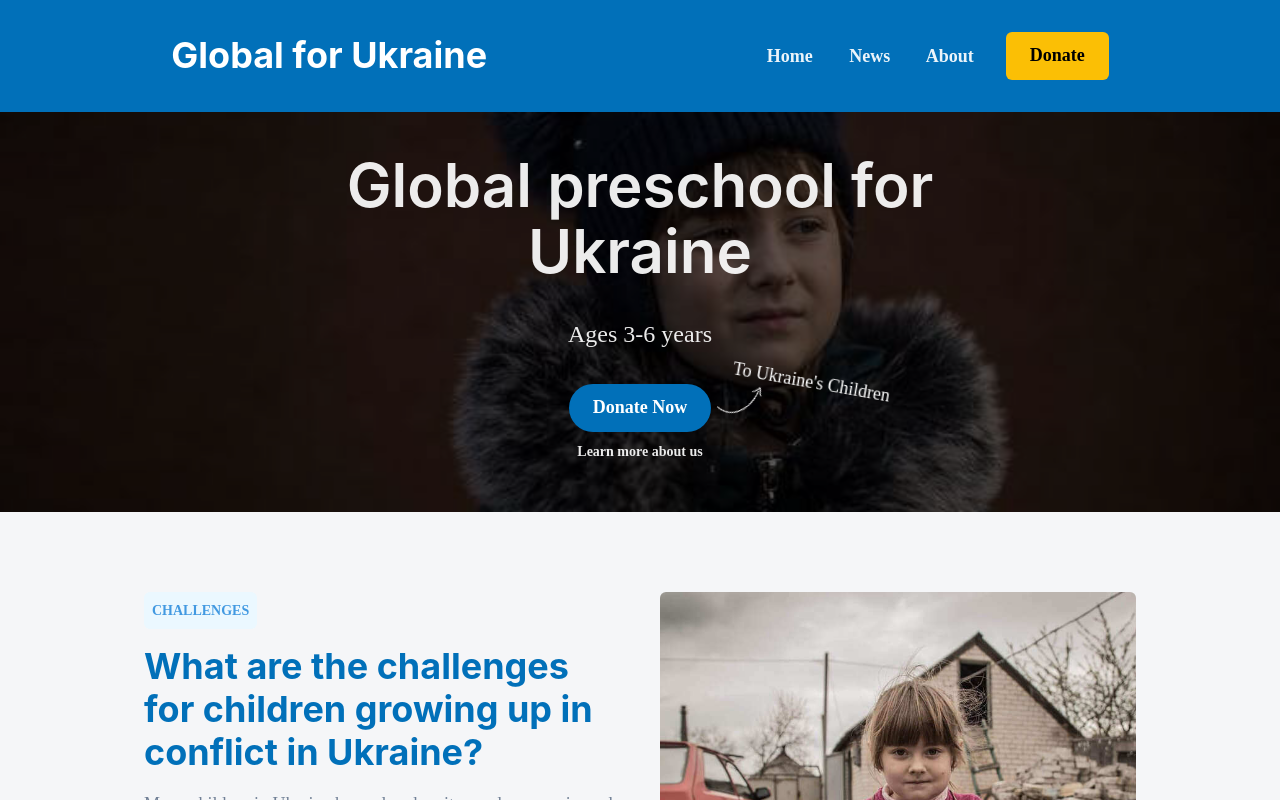
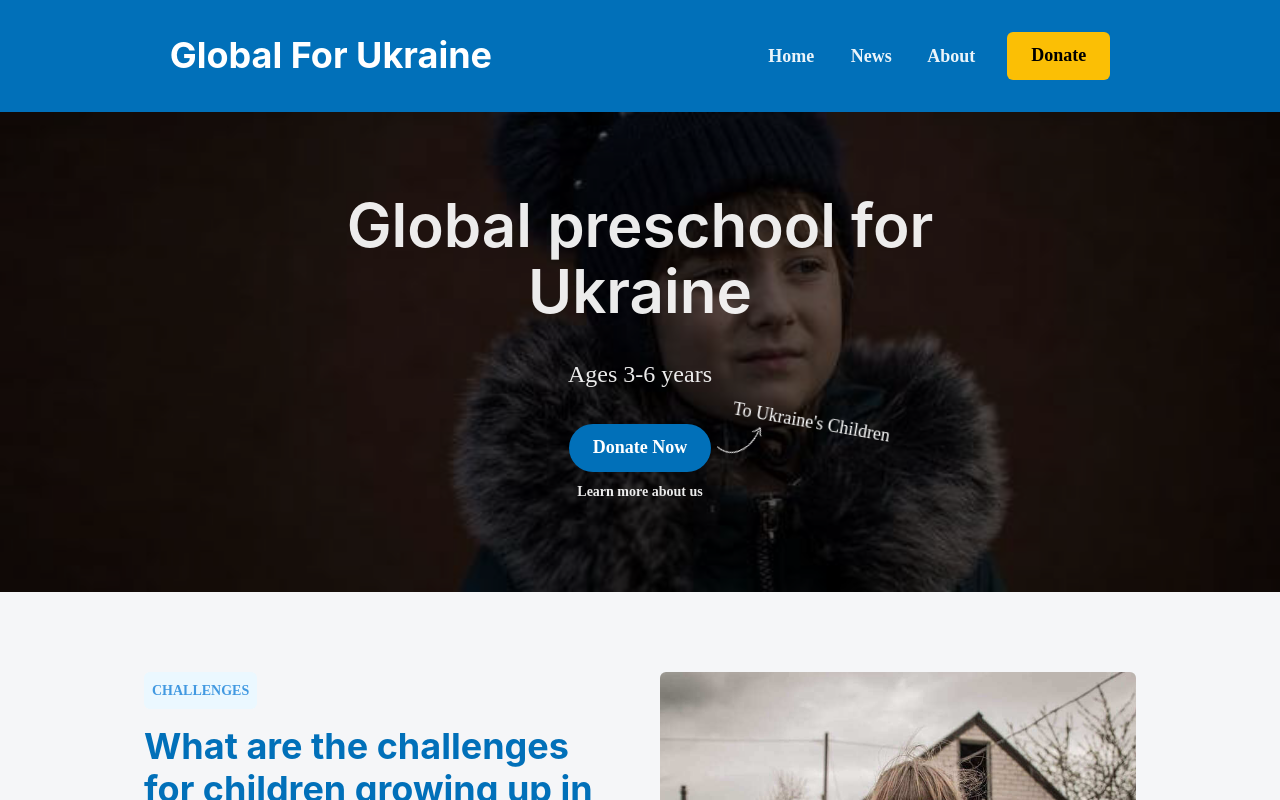
Before and after one commit to ibb4u2006/global4ukraine, a Next.js app: page / in a window 1280 px wide. Shown: the top 800 px of the page. Built offline with nearby package versions, Linux system fonts and the light colour scheme.

Commit message:
hero/logo minor update

```diff
--- a/component/Hero.tsx
+++ b/component/Hero.tsx
@@ -35,7 +35,7 @@ const Hero: React.FunctionComponent<IHeroProps> = ({ title, description }) => {
         opacity: 0.6,
       }}
     >
-      <Flex py={10}>
+      <Flex py={20}>
         <Container maxW={"3xl"} zIndex={1}>
           <Stack as={Box} textAlign={"center"} spacing={8}>
             <Heading
--- a/component/Layout/Header/Logo.tsx
+++ b/component/Layout/Header/Logo.tsx
@@ -11,7 +11,7 @@ const Logo: React.FunctionComponent<ILogoProps> = (props) => {
   return (
     <Box {...props} cursor={"pointer"}>
       <Link href={"/"}>
-        <Heading color={"white"}>Global for Ukraine</Heading>
+        <Heading color={"white"}>Global For Ukraine</Heading>
       </Link>
     </Box>
   );
```
